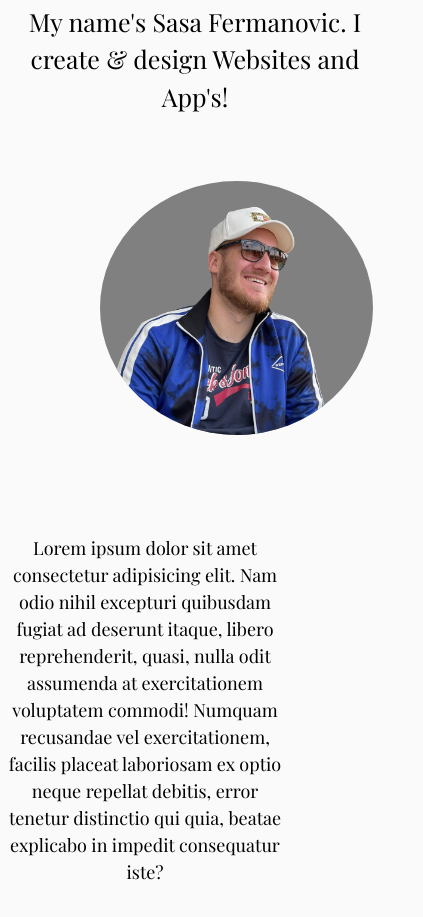
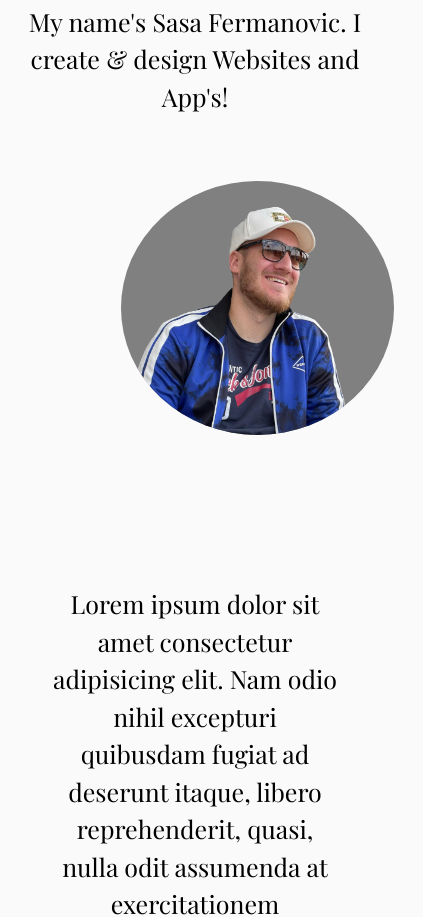
Before and after one commit to Ferman2323/My-WS-PROJECT-2, a plain HTML site: page index.html in a window 390 px wide. Shown: the part 299-1216 px from the top of the page, 423 px wide, since content can reach past the window. Drawn offline with nearby package versions, Linux system fonts and the light colour scheme; a web font is replaced by a local one.

Commit message:
Add files via upload

```diff
--- a/index.html
+++ b/index.html
@@ -14,7 +14,7 @@
 
     <link rel="stylesheet" href="main.css" />
   </head>
-  <body>
+  <body class="body">
     <header>
       <nav class="navbar">
         <a href="#" class="nav-branding">Sasa Fermanovic</a>
@@ -44,10 +44,10 @@
     </div>
     <div class="main">
       <div class="row">
-        <div class="profile col-xs-6 col-sm-6 col-lg-6 col-xl-6">
-          <img src="img/Untitled_ccexpress (1).png" alt="" />
+        <div class="profile col-xs-12 col-sm-12 col-lg-6 col-xl-6">
+          <img src="img/Untitled_ccexpress (1).png" alt="" class="img-fluid" />
         </div>
-        <div class="about-me col-xs-6 col-sm-6 col-lg-6 col-xl-6">
+        <div class="about-me col-xs-12 col-sm-12 col-lg-6 col-xl-6">
           <p>
             Lorem ipsum dolor sit amet consectetur adipisicing elit. Nam odio
             nihil excepturi quibusdam fugiat ad deserunt itaque, libero
@@ -61,6 +61,7 @@
         </div>
       </div>
     </div>
+    <div class="overlay hidden"></div>
     <script
       src="https://cdn.jsdelivr.net/npm/bootstrap@5.1.3/dist/js/bootstrap.bundle.min.js"
       integrity="sha384-ka7Sk0Gln4gmtz2MlQnikT1wXgYsOg+OMhuP+IlRH9sENBO0LRn5q+8nbTov4+1p"
--- a/main.css
+++ b/main.css
@@ -16,6 +16,7 @@ body {
   font-family: "Playfair Display", serif;
   overflow-x: hidden;
   background-color: #fafafa;
+  overflow-x: hidden;
 }
 header {
   background-color: transparent;
@@ -37,6 +38,7 @@ a {
   background-color: #f5f5f5;
   padding-left: 100px;
   padding-right: 100px;
+  z-index: 10;
 }
 .nav-menu {
   display: flex;
@@ -100,6 +102,7 @@ a {
   margin-top: 100px;
   width: 30%;
 }
+
 @media (max-width: 768px) {
   .hamburger {
     display: block;
@@ -115,20 +118,21 @@ a {
   }
   .nav-item:first-child {
     border-top: 1px solid black;
-    width: 100%;
+    width: 70%;
     padding-top: 50px;
   }
 
   .nav-menu {
     position: fixed;
     left: -100%;
-    top: 100px;
+    top: 70px;
     gap: 0;
     flex-direction: column;
     background-color: white;
     width: 100%;
     text-align: center;
     transition: 0.3s;
+    overflow: hidden;
   }
   .nav-item {
     margin: 16px 0;
@@ -136,4 +140,60 @@ a {
   .nav-menu.active {
     left: 0;
   }
+  .nav-menu {
+    z-index: 10;
+  }
+  .about-me p {
+    text-align: center;
+    align-items: center;
+    font-size: 20px;
+    padding: 50px;
+    z-index: 1;
+  }
+  .profile img {
+    display: flex;
+    align-items: center;
+    justify-content: center;
+    border-radius: 50%;
+    background-color: grey;
+  }
 }
+
+@media (max-width: 992px) {
+  .about-me p {
+    text-align: center;
+    align-items: center;
+    font-size: 25px;
+    padding: 50px;
+    z-index: 1;
+  }
+  .profile {
+    align-items: center;
+    justify-content: center;
+    margin-left: 5%;
+    margin-right: auto;
+  }
+  .profile img {
+    display: flex;
+    align-items: center;
+    justify-content: center;
+    border-radius: 50%;
+    background-color: grey;
+  }
+}
+.overlay {
+  position: absolute;
+  top: 0;
+  left: 0;
+  width: 100%;
+  height: 200%;
+  background-color: rgba(0, 0, 0, 0.6);
+  backdrop-filter: blur(3px);
+  z-index: 9;
+}
+.hidden {
+  display: none;
+}
+.overflow {
+  overflow: hidden;
+}
```
